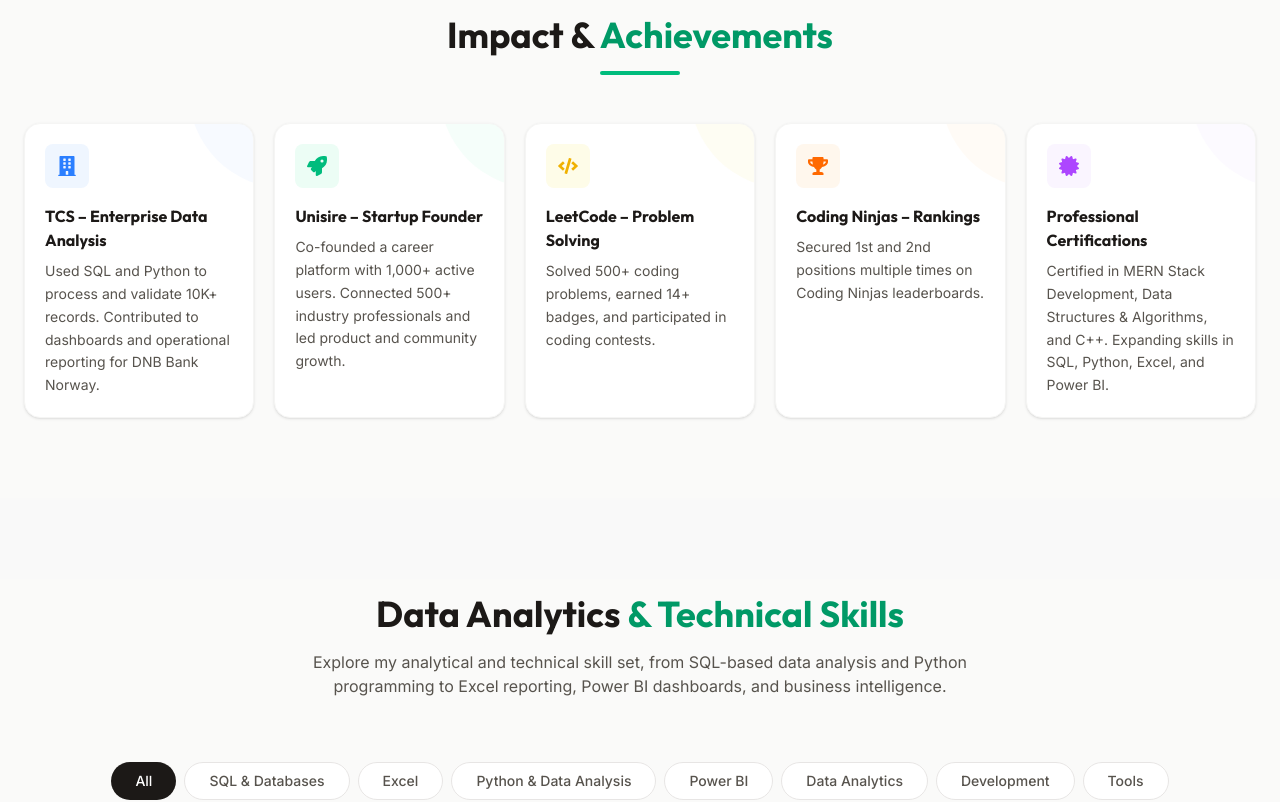
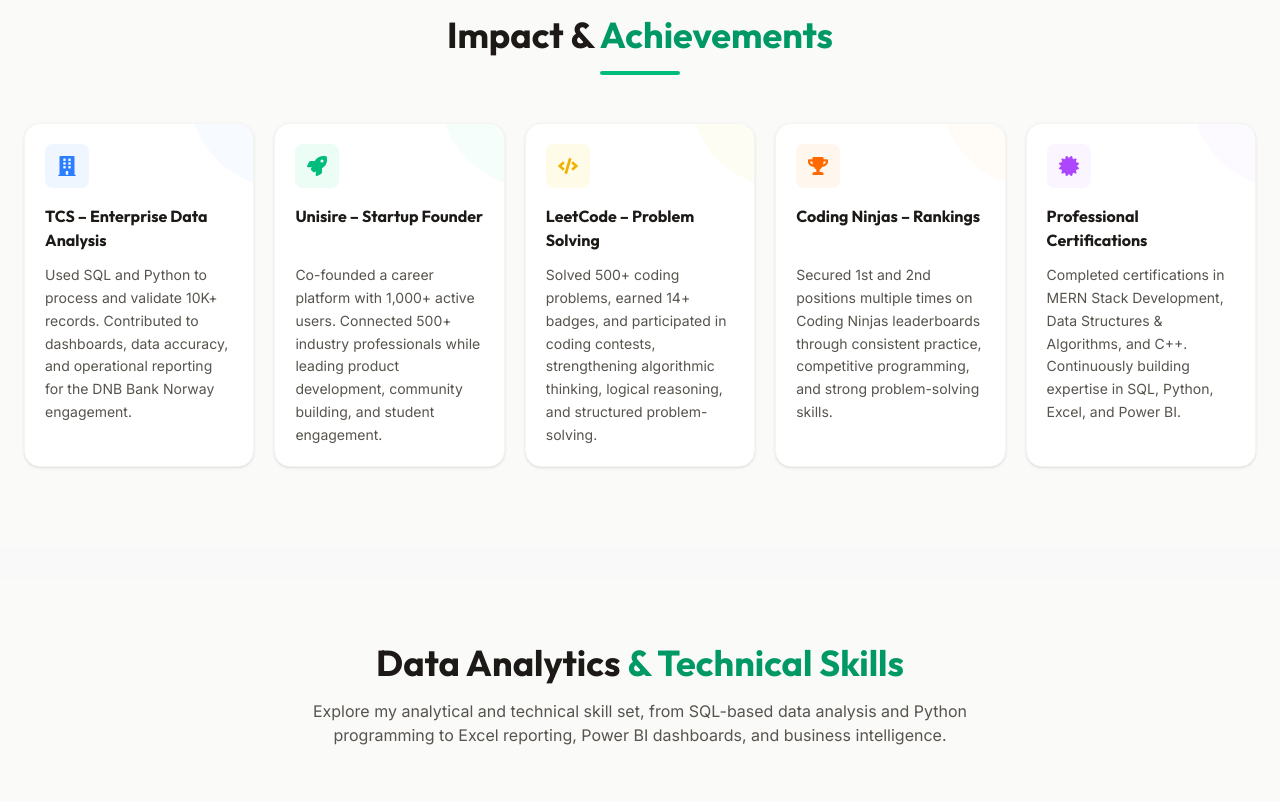
Before and after one commit to unisiremainhub-gif/portfolio, a React (Vite) app: page / in a window 1280 px wide. Shown: the part 3740-4542 px from the top of the page. Built offline with nearby package versions, Linux system fonts and the light colour scheme.

Commit message:
Update Achievements.jsx

```diff
--- a/src/Components/Home/Achievements.jsx
+++ b/src/Components/Home/Achievements.jsx
@@ -12,7 +12,7 @@ const achievements = [
   {
     id: 1,
     title: "TCS – Enterprise Data Analysis",
-    description: "Used SQL and Python to process and validate 10K+ records. Contributed to dashboards and operational reporting for DNB Bank Norway.",
+    description: "Used SQL and Python to process and validate 10K+ records. Contributed to dashboards, data accuracy, and operational reporting for the DNB Bank Norway engagement.",
     icon: FaBuilding,
     color: "text-blue-500",
     bg: "bg-blue-50"
@@ -20,7 +20,7 @@ const achievements = [
   {
     id: 2,
     title: "Unisire – Startup Founder",
-    description: "Co-founded a career platform with 1,000+ active users. Connected 500+ industry professionals and led product and community growth.",
+    description: "Co-founded a career platform with 1,000+ active users. Connected 500+ industry professionals while leading product development, community building, and student engagement.",
     icon: FaRocket,
     color: "text-emerald-500",
     bg: "bg-emerald-50"
@@ -28,7 +28,7 @@ const achievements = [
   {
     id: 3,
     title: "LeetCode – Problem Solving",
-    description: "Solved 500+ coding problems, earned 14+ badges, and participated in coding contests.",
+    description: "Solved 500+ coding problems, earned 14+ badges, and participated in coding contests, strengthening algorithmic thinking, logical reasoning, and structured problem-solving.",
     icon: FaCode,
     color: "text-yellow-500",
     bg: "bg-yellow-50"
@@ -36,7 +36,7 @@ const achievements = [
   {
     id: 4,
     title: "Coding Ninjas – Rankings",
-    description: "Secured 1st and 2nd positions multiple times on Coding Ninjas leaderboards.",
+    description: "Secured 1st and 2nd positions multiple times on Coding Ninjas leaderboards through consistent practice, competitive programming, and strong problem-solving skills.",
     icon: FaTrophy,
     color: "text-orange-500",
     bg: "bg-orange-50"
@@ -44,13 +44,14 @@ const achievements = [
   {
     id: 5,
     title: "Professional Certifications",
-    description: "Certified in MERN Stack Development, Data Structures & Algorithms, and C++. Expanding skills in SQL, Python, Excel, and Power BI.",
+    description: "Completed certifications in MERN Stack Development, Data Structures & Algorithms, and C++. Continuously building expertise in SQL, Python, Excel, and Power BI.",
     icon: FaCertificate,
     color: "text-purple-500",
     bg: "bg-purple-50"
   }
 ];
 
+// --- Achievement Card ---
 const AchievementCard = ({ achievement, index }) => {
   const Icon = achievement.icon;
 
@@ -61,25 +62,34 @@ const AchievementCard = ({ achievement, index }) => {
       viewport={{ once: true }}
       transition={{ delay: index * 0.1, duration: 0.5 }}
       whileHover={{ y: -5 }}
-      className="h-full bg-white p-5 rounded-2xl border border-stone-100 shadow-sm hover:shadow-lg transition-all duration-300 relative overflow-hidden group neon-border-card"
+      className="h-full min-w-0 bg-white p-5 rounded-2xl border border-stone-100 shadow-sm hover:shadow-lg transition-all duration-300 relative overflow-hidden group neon-border-card flex flex-col"
     >
-      <div className={`absolute top-0 right-0 w-24 h-24 ${achievement.bg} rounded-bl-full -mr-8 -mt-8 opacity-50 group-hover:scale-110 transition-transform`} />
+      {/* Decorative background */}
+      <div
+        className={`absolute top-0 right-0 w-24 h-24 ${achievement.bg} rounded-bl-full -mr-8 -mt-8 opacity-50 group-hover:scale-110 transition-transform`}
+      />
 
-      <div className={`w-11 h-11 rounded-lg ${achievement.bg} ${achievement.color} flex items-center justify-center text-xl mb-4 relative z-10`}>
+      {/* Icon */}
+      <div
+        className={`w-11 h-11 shrink-0 rounded-lg ${achievement.bg} ${achievement.color} flex items-center justify-center text-xl mb-4 relative z-10`}
+      >
         <Icon />
       </div>
 
-      <h3 className="text-base font-bold text-stone-900 mb-2 relative z-10">
+      {/* Title */}
+      <h3 className="text-base font-bold text-stone-900 mb-3 relative z-10 min-h-[3rem]">
         {achievement.title}
       </h3>
 
-      <p className="text-stone-600 text-sm leading-relaxed relative z-10">
+      {/* Description */}
+      <p className="text-stone-600 text-sm leading-relaxed relative z-10 flex-1">
         {achievement.description}
       </p>
     </motion.div>
   );
 };
 
+// --- Main Achievements Section ---
 export default function Achievements() {
   return (
     <section id="achievements" className="py-20 bg-stone-50 relative">
@@ -87,13 +97,17 @@ export default function Achievements() {
 
         {/* Section Heading */}
         <div className="text-center max-w-2xl mx-auto mb-12">
+
           <motion.h2
             initial={{ opacity: 0, y: 10 }}
             whileInView={{ opacity: 1, y: 0 }}
             viewport={{ once: true }}
             className="text-4xl font-bold text-stone-900 mb-4"
           >
-            Impact & <span className="text-emerald-600">Achievements</span>
+            Impact &{' '}
+            <span className="text-emerald-600">
+              Achievements
+            </span>
           </motion.h2>
 
           <motion.div
@@ -102,9 +116,10 @@ export default function Achievements() {
             viewport={{ once: true }}
             className="h-1 bg-emerald-500 mx-auto rounded-full"
           />
+
         </div>
 
-        {/* Five-card layout */}
+        {/* Achievement Cards */}
         <div className="grid grid-cols-1 sm:grid-cols-2 lg:grid-cols-5 gap-5 max-w-[1500px] mx-auto">
           {achievements.map((item, index) => (
             <AchievementCard
```
